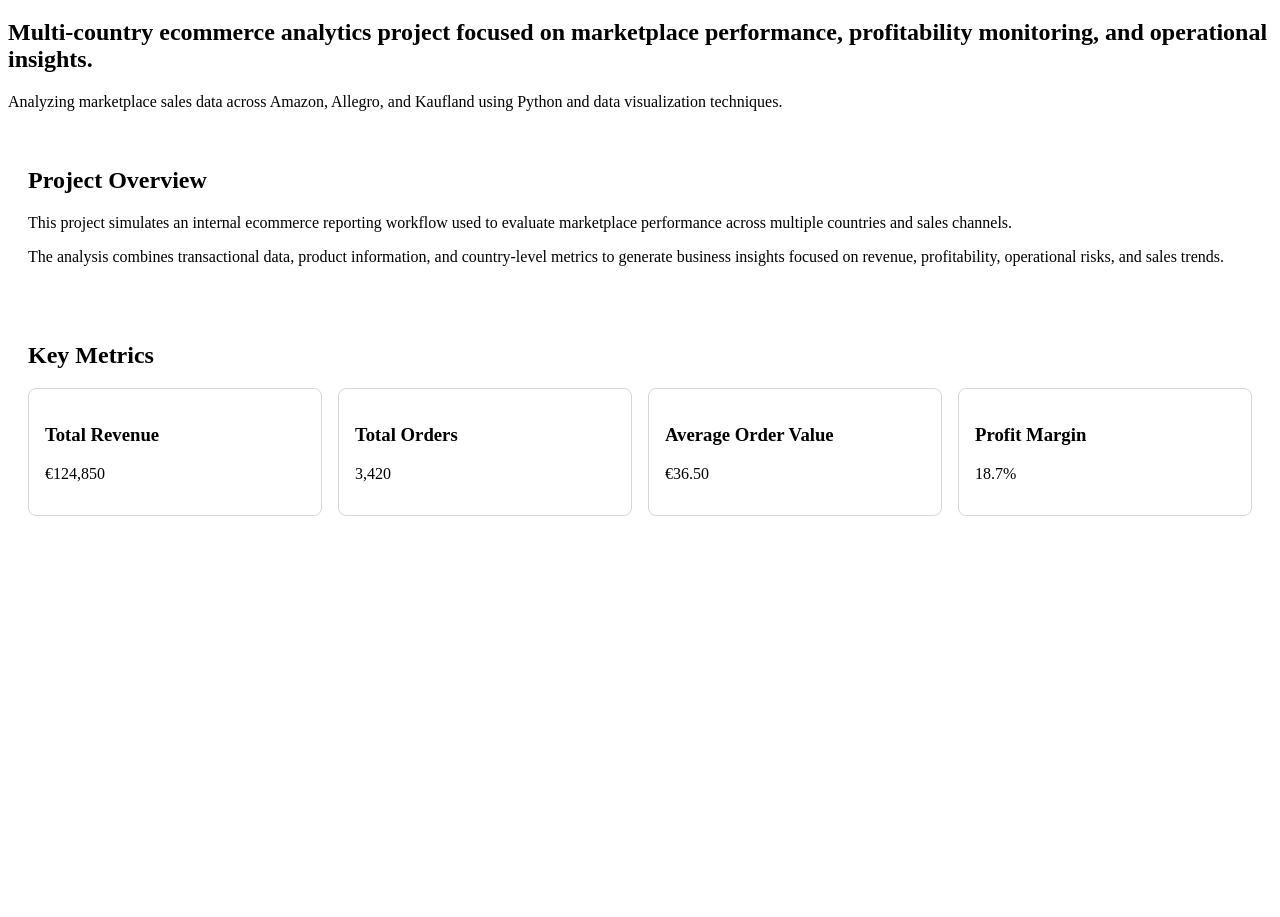
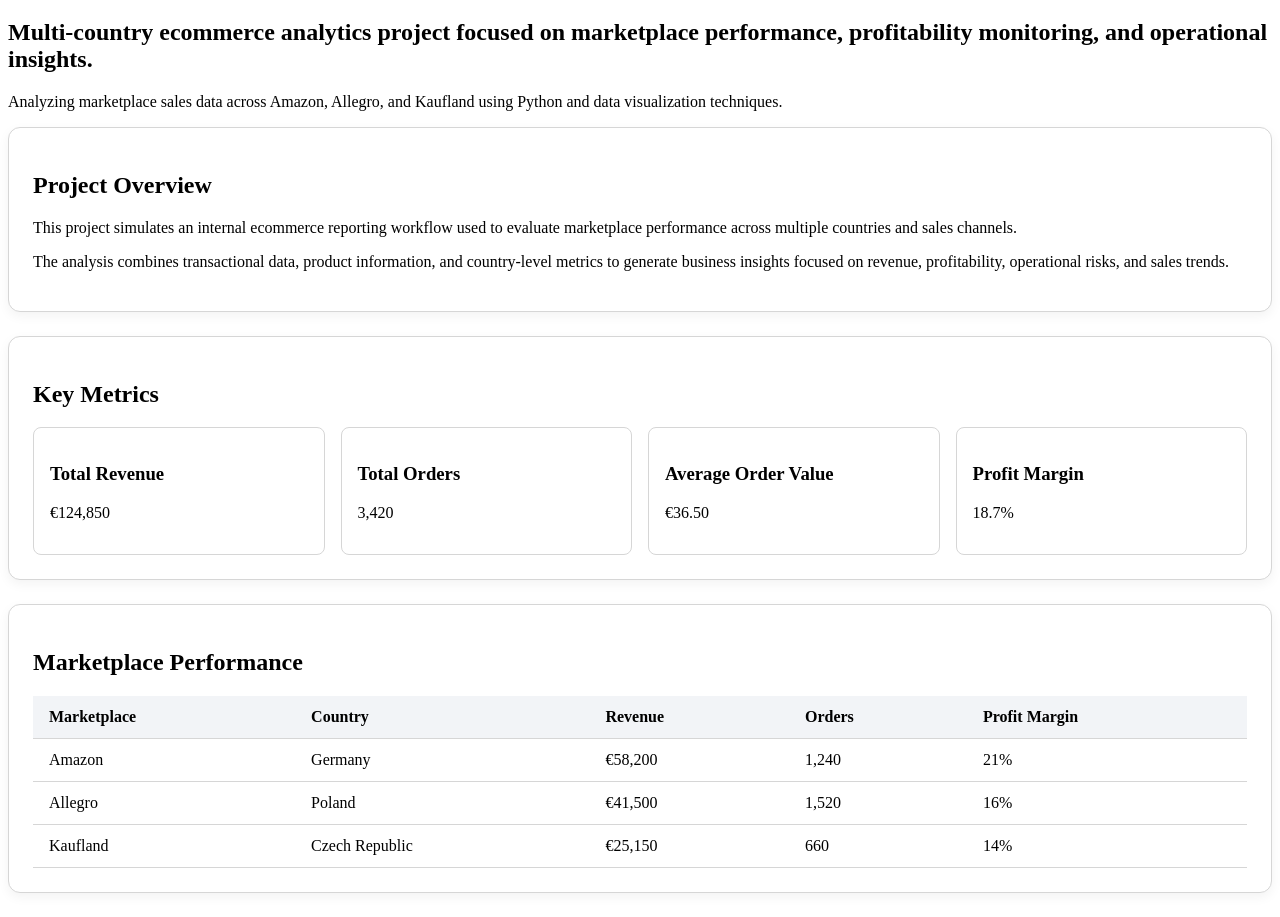
Before and after one commit to FelixCortezGIT/Marketplace-Analytics-Case-Study, a plain HTML site: page index.html in a window 1280 px wide. Shown: the part 61-978 px from the top of the page. Before the commit the page ends 800 px from the top, so only its background shows below. Drawn offline with Linux system fonts and the light colour scheme.

Commit message:
html - section3 s tabulkou css - funkcia card pridana o normalizovany box

```diff
--- a/index.html
+++ b/index.html
@@ -59,7 +59,49 @@
             <p>18.7%</p>
         </div>
     </div>
-</section>
+    </section>
+
+    <section class="card">
+    <h2>Marketplace Performance</h2>
+
+    <table>
+        <thead>
+            <tr>
+                <th>Marketplace</th>
+                <th>Country</th>
+                <th>Revenue</th>
+                <th>Orders</th>
+                <th>Profit Margin</th>
+            </tr>
+        </thead>
+
+        <tbody>
+            <tr>
+                <td>Amazon</td>
+                <td>Germany</td>
+                <td>€58,200</td>
+                <td>1,240</td>
+                <td>21%</td>
+            </tr>
+
+            <tr>
+                <td>Allegro</td>
+                <td>Poland</td>
+                <td>€41,500</td>
+                <td>1,520</td>
+                <td>16%</td>
+            </tr>
+
+            <tr>
+                <td>Kaufland</td>
+                <td>Czech Republic</td>
+                <td>€25,150</td>
+                <td>660</td>
+                <td>14%</td>
+            </tr>
+        </tbody>
+    </table>
+    </section>
 </main>
 
 <footer>
--- a/style.css
+++ b/style.css
@@ -2,8 +2,11 @@
 
 .card {
     background-color: white;
-    padding: 20px;
-    border-radius: 10px;
+    padding: 24px;
+    margin-bottom: 24px;
+    border-radius: 12px;
+    border: 1px solid #d6d6d6;
+    box-shadow: 0 4px 12px rgba(0, 0, 0, 0.05);
 }
 
 .metrics-grid {
@@ -17,3 +20,24 @@
     padding: 16px;
     border-radius: 8px;
 }
+
+table {
+    width: 100%;
+    border-collapse: collapse;
+    margin-top: 16px;
+}
+
+th, td {
+    padding: 12px 16px;
+    text-align: left;
+    border-bottom: 1px solid #d6d6d6;
+}
+
+th {
+    background-color: #f2f4f7;
+    font-weight: 700;
+}
+
+tr:hover {
+    background-color: #f9fafb;
+}
```
